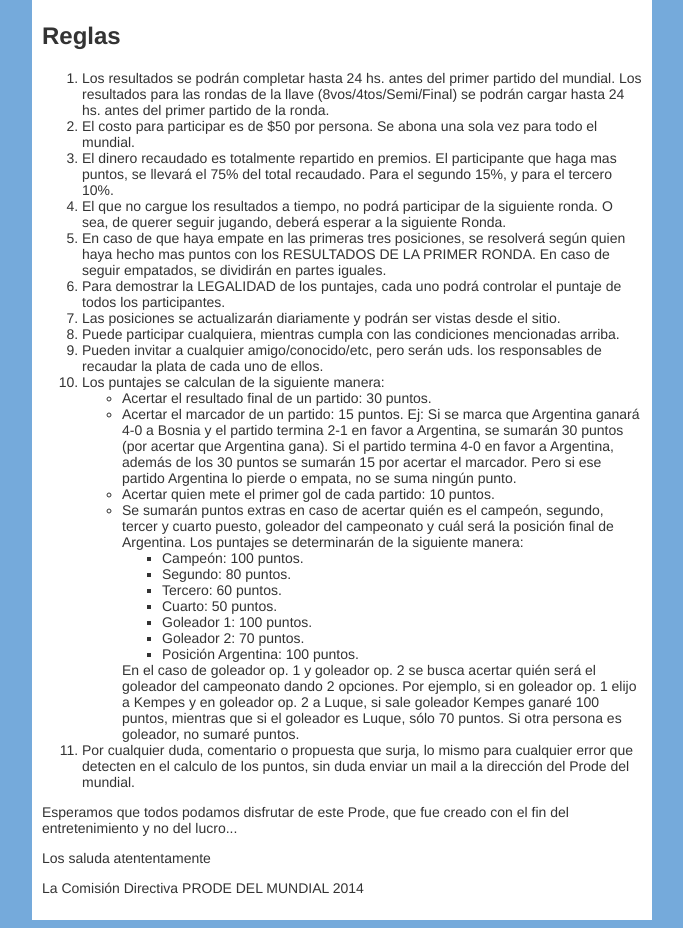
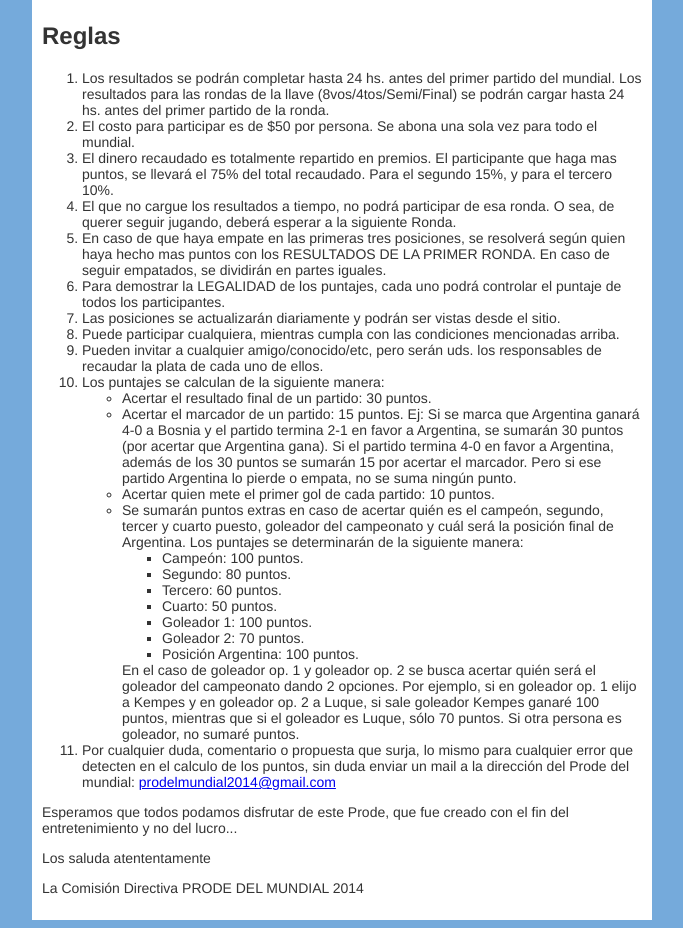
Before and after one commit to ezecuirolo/ProdeMundial, a Python web app: template templates/reglas.html in a window 1280 px wide. Shown: the part 398-1326 px from the top of the page, without its empty margins (298-981 px from the left). Run offline with Jinja, Linux system fonts and the light colour scheme; the template is opened without the code that fills it, so the values that code supplies are empty.

Commit message:
agregado mail en las reglas

```diff
--- a/templates/reglas.html
+++ b/templates/reglas.html
@@ -7,7 +7,7 @@
     <li>Los resultados se podrán completar hasta 24 hs. antes del primer partido del mundial. Los resultados para las rondas de la llave (8vos/4tos/Semi/Final) se podrán cargar hasta 24 hs. antes del primer partido de la ronda.</li>
     <li>El costo para participar es de $50 por persona. Se abona una sola vez para todo el mundial.</li>
     <li>El dinero recaudado es totalmente repartido en premios. El participante que haga mas puntos, se llevará el 75% del total recaudado.  Para el segundo 15%, y para el tercero 10%.</li>
-    <li>El que no cargue los resultados a tiempo, no podrá participar de la siguiente ronda.  O sea, de querer seguir jugando, deberá esperar a la siguiente Ronda.</li>
+    <li>El que no cargue los resultados a tiempo, no podrá participar de esa ronda.  O sea, de querer seguir jugando, deberá esperar a la siguiente Ronda.</li>
     <li>En caso de que haya empate en las primeras tres posiciones, se resolverá según quien haya hecho mas puntos con los RESULTADOS DE LA PRIMER RONDA. En caso de seguir empatados, se dividirán en partes iguales.</li>
     <li>Para demostrar la LEGALIDAD de los puntajes, cada uno podrá controlar el puntaje de todos los participantes.</li>
     <li>Las posiciones se actualizarán diariamente y podrán ser vistas desde el sitio.</li>
@@ -33,7 +33,7 @@
         </li>
     </ul>
     </li>
-    <li>Por cualquier duda, comentario o propuesta que surja, lo mismo para cualquier error que detecten en el calculo de los puntos, sin duda enviar un mail a la dirección del Prode del mundial.</li>
+    <li>Por cualquier duda, comentario o propuesta que surja, lo mismo para cualquier error que detecten en el calculo de los puntos, sin duda enviar un mail a la dirección del Prode del mundial: <a href="mailto:prodelmundial2014@gmail.com">prodelmundial2014@gmail.com</a></li>
 </ol>
 
 <p>
```
